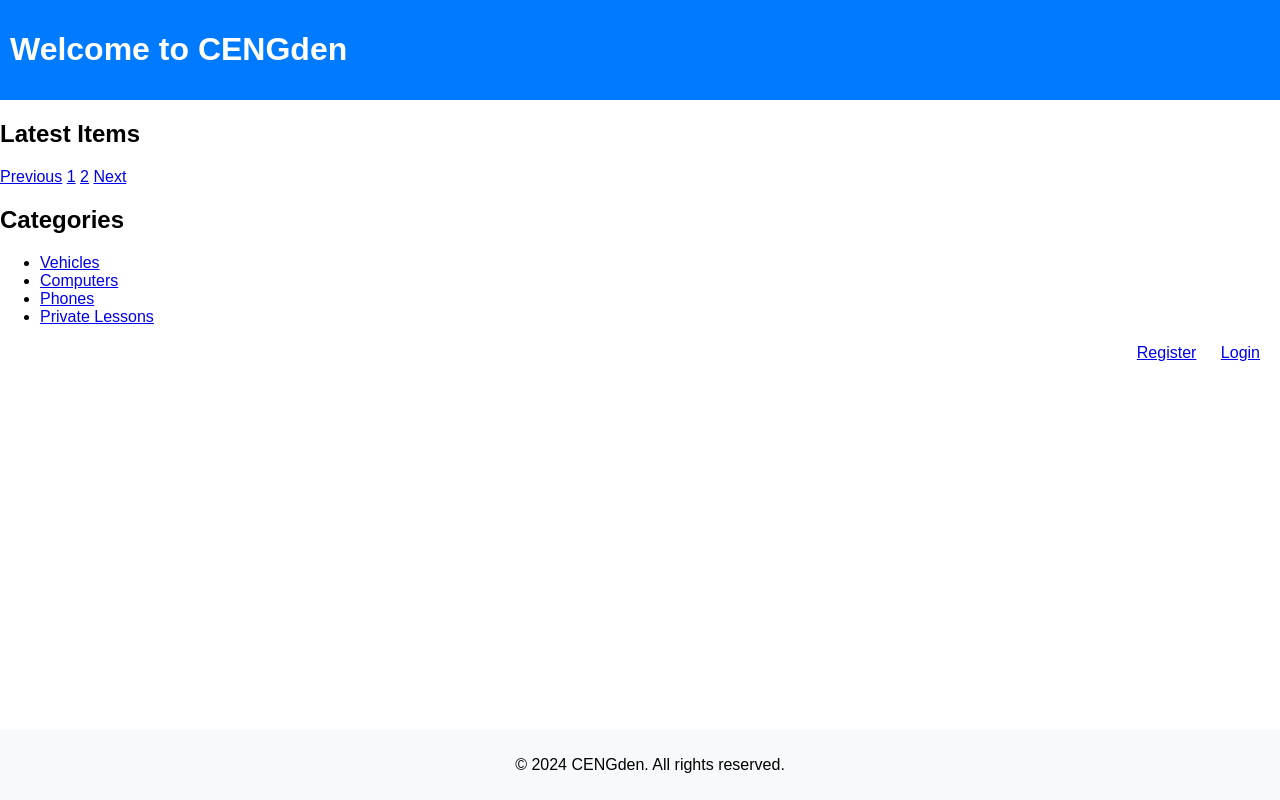
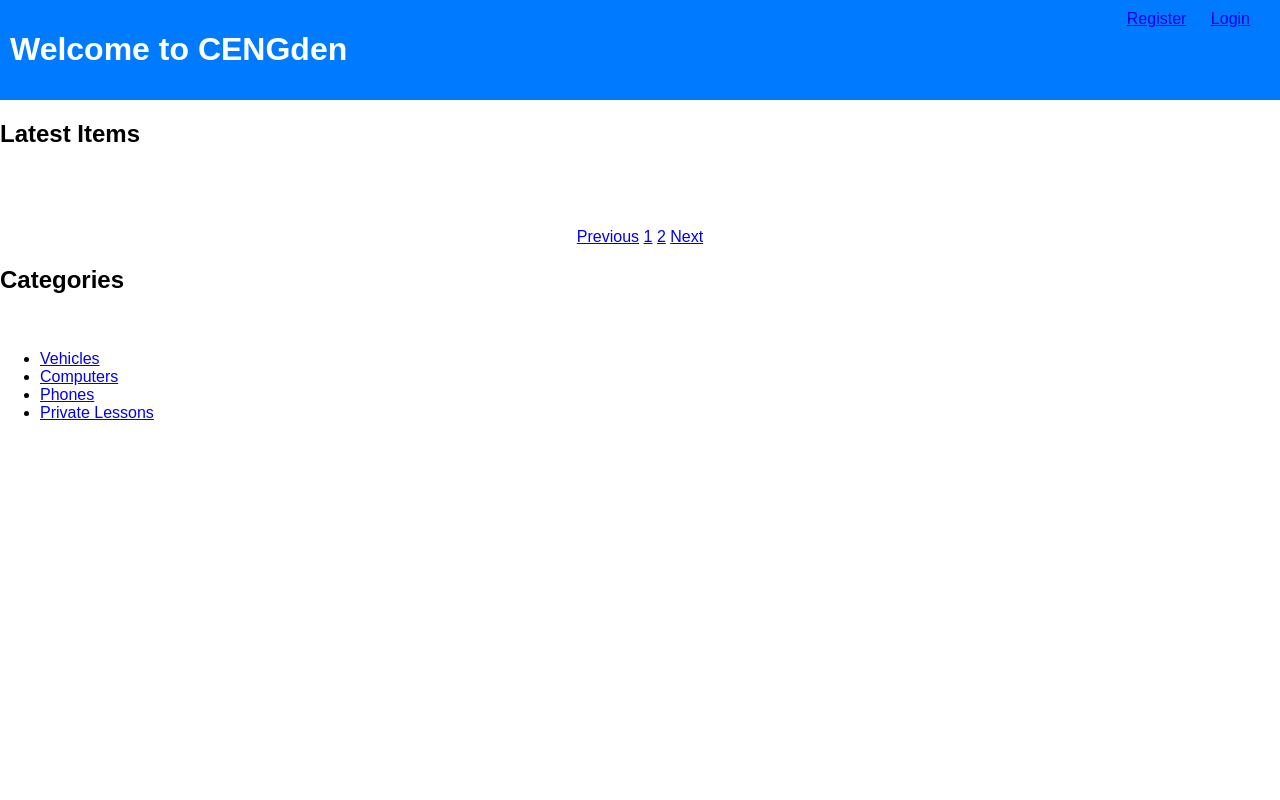
Before and after one commit to avsaralpay/cengden, a Flask app: page / in a window 1280 px wide. Run offline with Flask 2, Linux system fonts and the light colour scheme; some libraries are stand-ins or nearby versions.

Commit message:
change index.html

```diff
--- a/templates/index.html
+++ b/templates/index.html
@@ -9,12 +9,15 @@
             font-family: Arial, sans-serif;
             margin: 0;
             padding: 0;
+            display: flex;
+            flex-direction: column; /* Organize content in a column */
         }
 
         .header {
             background-color: #007bff;
             color: #fff;
             padding: 10px;
+            position: relative; /* Needed for absolute positioning of children */
         }
 
         .menu {
@@ -39,28 +42,37 @@
         }
 
         .login-register {
-            float: right;
-            margin-top: 2px;
+            position: absolute;
+            right: 10px;
+            top: 10px;
         }
 
         .latest-items {
-            text-align: center; /* Align items list to the left */
-            margin-top: 0;
+            text-align: center; /* Center the latest items */
+            margin: 20px auto;
         }
 
         .categories {
-            text-align: left; /* Align categories list to the left */
+            text-align: left;
             margin-right: 20px;
+            margin-top: 20px; /* Adjust as needed */
         }
 
         .pagination {
             margin-top: 20px;
+            text-align: center; /* Center the pagination */
         }
     </style>
 </head>
 <body>
     <div class="header">
         <h1>Welcome to CENGden</h1>
+        <div class="login-register">
+            <ul class="menu">
+                <li><a href="#">Register</a></li>
+                <li><a href="#">Login</a></li>
+            </ul>
+        </div>
     </div>
 
     <h2>Latest Items</h2>
@@ -84,18 +96,4 @@
             <li><a href="#">Phones</a></li>
             <li><a href="#">Private Lessons</a></li>
         </ul>
-        </div>
-
-        <div class="login-register">
-            <ul class="menu">
-                <li><a href="#">Register</a></li>
-                <li><a href="#">Login</a></li>
-            </ul>
-        </div>
-    </div>
-
-    <div class="footer">
-        <p>© 2024 CENGden. All rights reserved.</p>
-    </div>
-</body>
-</html>
+    </div
```
Lines whose indentation alone changed are shown as unchanged.
